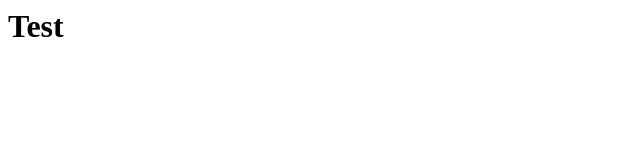
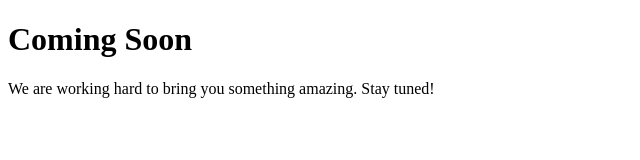
Before and after one commit to kiriakos7777/personal-website, a plain HTML site: page index.html in a window 1280 px wide. Shown: the whole page, without its empty margins (0-640 px from the left). Drawn offline with Linux system fonts and the light colour scheme.

Commit message:
Update index.html

```diff
--- a/index.html
+++ b/index.html
@@ -1,3 +1,17 @@
-<html>
-  <h1>Test</h1>
+<!DOCTYPE html>
+<html lang="en">
+<head>
+    <meta charset="UTF-8">
+    <meta name="viewport" content="width=device-width, initial-scale=1.0">
+    <title>Coming Soon</title>
+    <link rel="stylesheet" href="styles.css">
+</head>
+<body>
+    <div class="container">
+        <div class="content">
+            <h1>Coming Soon</h1>
+            <p>We are working hard to bring you something amazing. Stay tuned!</p>
+        </div>
+    </div>
+</body>
 </html>
```
